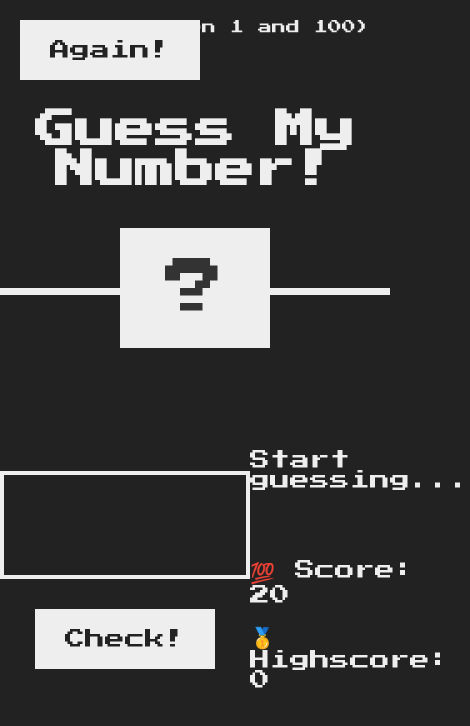
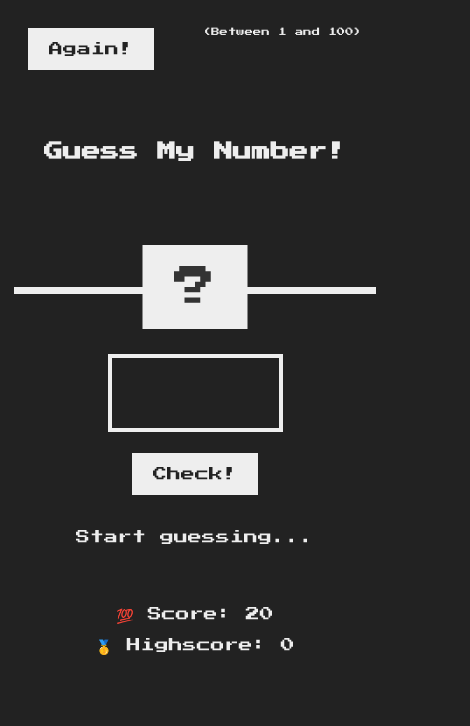
Before and after one commit to Saurav-98/Guess_My_Number, a plain HTML site: page index.html in a window 390 px wide. Shown: the whole page, 470 px wide, since content can reach past the window. Drawn offline with Linux system fonts and the light colour scheme.

Commit message:
Responsiveness added

```diff
--- a/index.html
+++ b/index.html
@@ -5,16 +5,17 @@
     <meta name="viewport" content="width=device-width, initial-scale=1.0" />
     <meta http-equiv="X-UA-Compatible" content="ie=edge" />
     <link rel="stylesheet" href="style.css" />
+    <link rel="stylesheet" href="./responsive.css" />
     <title>Guess My Number!</title>
   </head>
   <body>
-    <header>
+    <header class="container">
       <h1>Guess My Number!</h1>
       <p class="between">(Between 1 and 100)</p>
       <button class="btn again">Again!</button>
       <div class="number">?</div>
     </header>
-    <main>
+    <main class="container">
       <section class="left">
         <input type="number" class="guess" />
         <button class="btn check">Check!</button>
--- a/script.js
+++ b/script.js
@@ -58,7 +58,7 @@ document.querySelector('.check').addEventListener('click', function () {
     // messageEl.textContent = 'Hurray! 🥳 Correct Number!';
     displayMessage('Hurray! 🥳 Correct Number!');
     numberEl.textContent = secretNumber;
-    document.body.style.backgroundColor = '#60dd47';
+    document.body.style.backgroundColor = '#60b347';
     document.querySelector('.number').style.width = '30rem';
 
     if (score > highScore) {
--- a/style.css
+++ b/style.css
@@ -16,6 +16,7 @@ body {
   color: #eee;
   background-color: #222;
   /* background-color: #60b347; */
+  padding: 2rem;
 }
 
 /* LAYOUT */
@@ -51,7 +52,7 @@ h1 {
   text-align: center;
   position: absolute;
   width: 100%;
-  top: 52%;
+  top: 50%;
   left: 50%;
   transform: translate(-50%, -50%);
 }
@@ -117,3 +118,44 @@ h1 {
 .label-score {
   margin-bottom: 2rem;
 }
+
+@media screen and (max-width: 68em) {
+  html {
+    font-size: 56.25%;
+  }
+  h1 {
+    font-size: 3.4rem;
+  }
+}
+
+@media screen and (max-width: 50em) {
+  html {
+    font-size: 50%;
+  }
+  header {
+    height: 40rem;
+  }
+  main {
+    height: 60rem;
+  }
+}
+
+@media screen and (max-width: 40em) {
+  html {
+    font-size: 43.75%;
+  }
+  main {
+    flex-direction: column;
+    justify-content: center;
+    gap: 5rem;
+  }
+  .right {
+    text-align: center;
+  }
+  h1 {
+    font-size: 2.7rem;
+  }
+  .between {
+    font-size: 1.2rem;
+  }
+}
```
